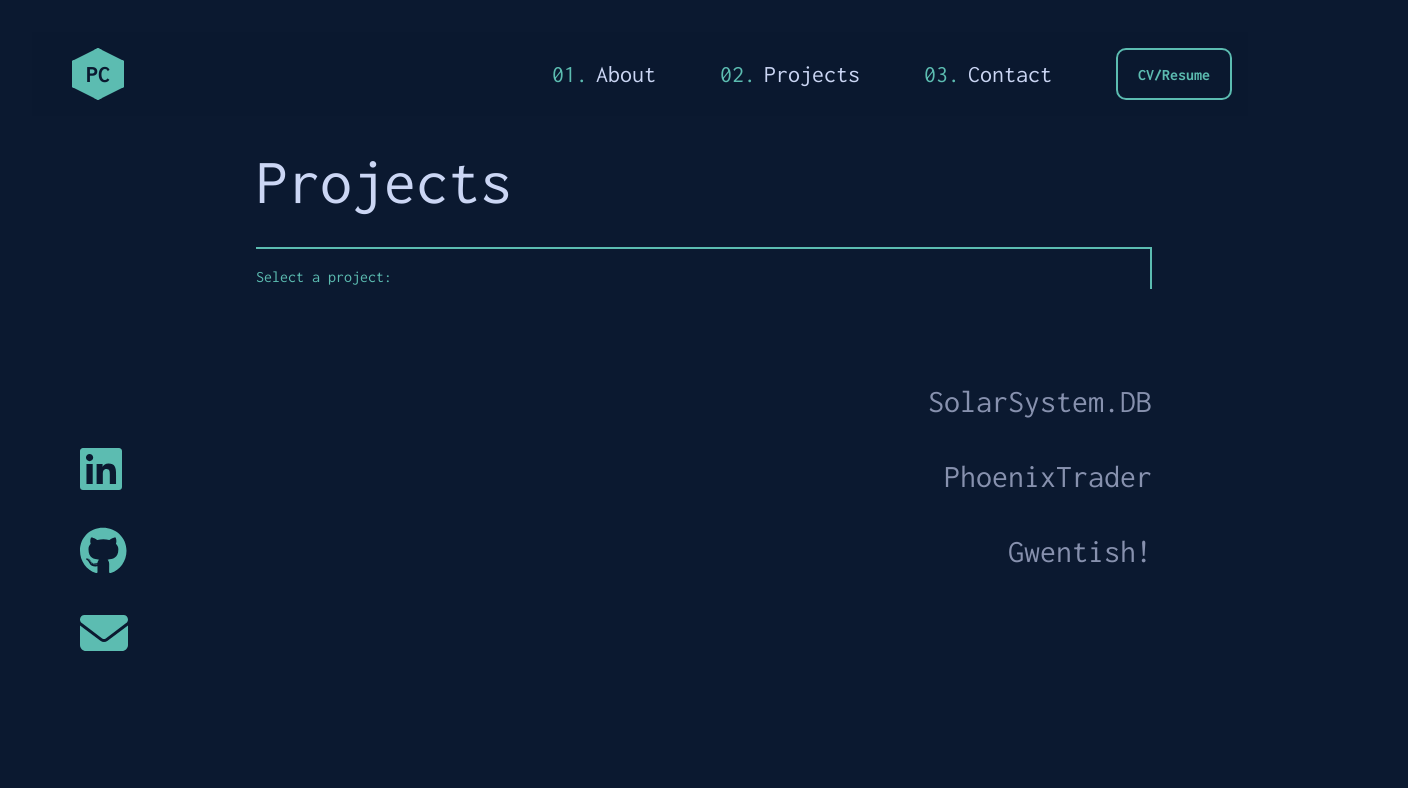
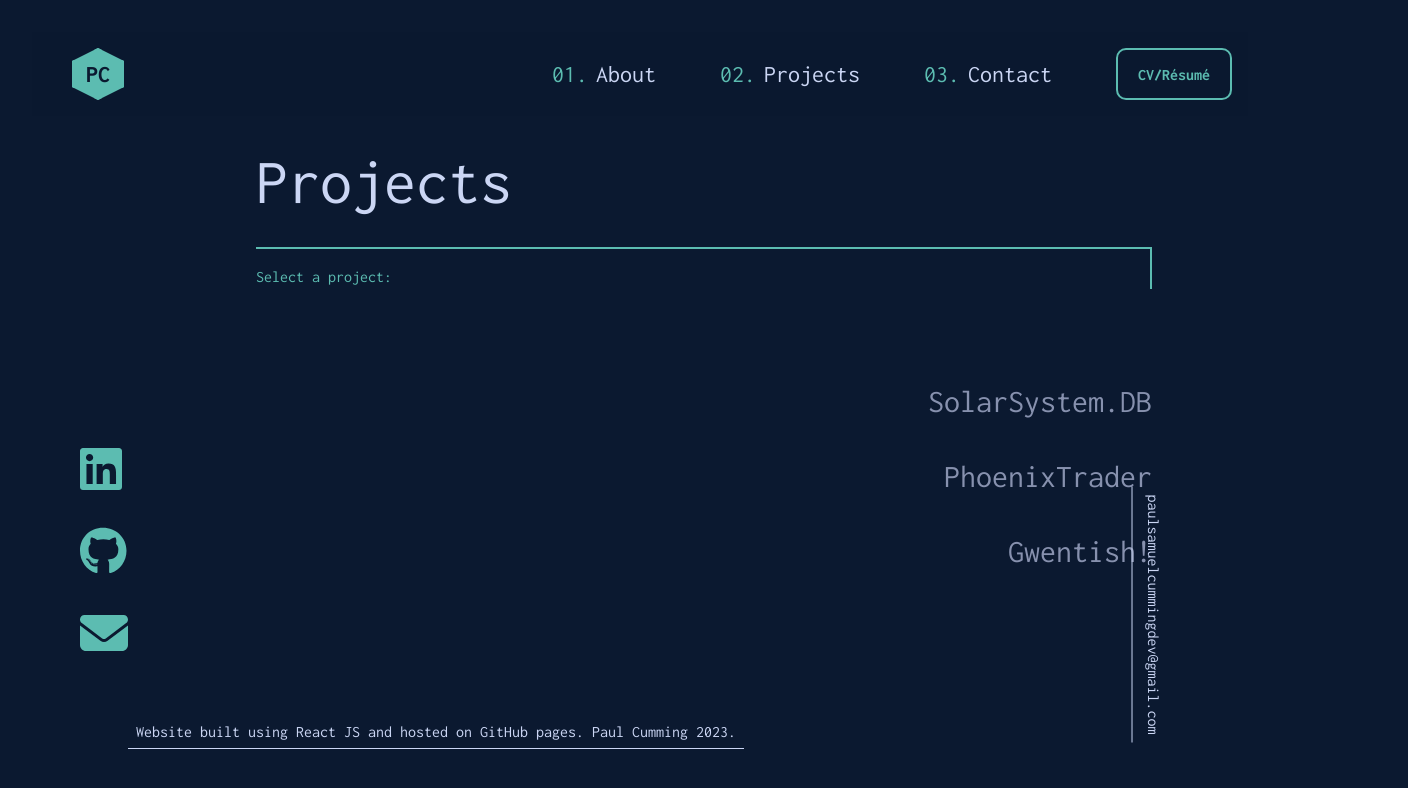
Before and after one commit to WaxenOsprey/WaxenOsprey.github.io, a React (Create React App) app: page /projects in a window 1280 px wide. Shown: the top 788 px of the page, 1408 px wide, since content can reach past the window. Built offline with nearby package versions, Linux system fonts and the light colour scheme.

Commit message:
added a footer

```diff
--- a/src/App.js
+++ b/src/App.js
@@ -5,7 +5,8 @@ import About from './containers/About';
 import Projects from './containers/Projects';
 import Contact from './containers/Contact';
 import NavBar from './components/NavBar';
-import { Routes, Route, useNavigate } from 'react-router-dom';
+import Footer from './components/Footer';
+import { Routes, Route } from 'react-router-dom';
 import SideBar from './components/SideBar';
 import projectsData from '../src/components/ProjectsData';
 import './App.css';
@@ -35,6 +36,8 @@ function App() {
             <Route path="/contact" element={<Contact/>}/>
           </Routes>
         </AppContainer>
+        <Footer/>
+
     </>
   );
 }
@@ -42,7 +45,7 @@ function App() {
 const AppContainer = styled.div`
   display: flex;
   flex-direction: row;
-  margin-left: 8rem;
+  margin-left: 10%;
 `;
 
 
--- /dev/null
+++ b/src/components/Footer.js
@@ -0,0 +1,58 @@
+import styled from 'styled-components';
+
+const Footer = () => {
+    return (
+        <>
+        <SideEmailContainer>
+            <SideEmail>paulsamuelcummingdev@gmail.com</SideEmail>
+        </SideEmailContainer>
+        <FooterContainer>
+            <FooterContent>Website built using React JS and hosted on GitHub pages. Paul Cumming 2023.</FooterContent>
+        </FooterContainer>
+
+        </>
+     );
+}
+
+const FooterContainer = styled.div`
+    display: flex;
+    flex-direction: row;
+    justify-content: flex-start;
+    margin-left: 10%;
+    margin-right: 10%;
+    margin-top: 2rem;
+    margin-bottom: 2rem;
+    padding-top: 1rem;
+    padding-bottom: 1rem;
+    width: 100%;
+
+`;
+
+const FooterContent = styled.p`
+    color: rgb(203,214,244);
+    border-bottom: 1px solid rgb(203,214,244);
+    padding: 0.5rem;
+`
+
+const SideEmailContainer = styled.div`
+    display: flex;
+    flex-direction: row;
+    justify-content: flex-end;
+    width: 100%;
+    margin-top: auto;
+    `
+const SideEmail = styled.p`
+    color: rgb(203,214,244);
+    font-size: 1rem;
+    padding-right: 1rem;
+    padding: 0.5rem;
+    line-height: 1.5;
+    border-bottom: 1px solid rgb(203,214,244);
+    /* border-right: 2px solid rgb(203,214,244); */
+    transform: rotate(90deg);
+`;
+
+
+
+
+export default Footer;
--- a/src/components/NavBar.js
+++ b/src/components/NavBar.js
@@ -19,7 +19,7 @@ const NavBar = () => {
                     <SpanNumber>03. </SpanNumber>
                     <NavListLink to="/contact">Contact</NavListLink>
                 </NavListItem>
-                <CVLink href="/paulsamuelcumming.pdf" download>CV/Resume</CVLink>
+                <CVLink href="/paulsamuelcumming.pdf" download>CV/Résumé</CVLink>
             </NavList>
         </NavContainer>
 
--- a/src/containers/Projects.js
+++ b/src/containers/Projects.js
@@ -165,6 +165,8 @@ const MenuItem = styled.p`
     font-size: 2rem;
     margin-bottom: 10px;
     color: ${props => props.isSelected ? 'rgb(92,188,177)' : 'rgb(135,145,174)'};
+    /* text-decoration: ${props => props.isSelected ? 'overline' : 'none'}; */
+
     cursor: pointer;
 
     &:hover {
@@ -259,7 +261,7 @@ const VideoContainer = styled.div`
 margin-top: 2rem;
 margin-bottom: 2rem;
 border: 2px solid rgb(92,188,177);
-width: 50%;
+width: 75%;
 height: 20rem;
 `;
 
--- a/src/sectionStrings.js
+++ b/src/sectionStrings.js
@@ -9,7 +9,7 @@ export const solarSystemFeatures = `
 
 - **Simple Login System:** A user-friendly login page allows users to track their exploration journey and view comprehensive 'system reports.'
 
-- **RESTful Route Convention:** Implemented RESTful routing and a cleverly nested route structure for moons.
+- **RESTful Route Convention:** Implemented RESTful routing and a nested route structure for moons.
 
 - **Data Integrity:** Leverage PostgreSQL to ensure data integrity, and engage in efficient database interactions using Psycopg and Python.`;
 
```
